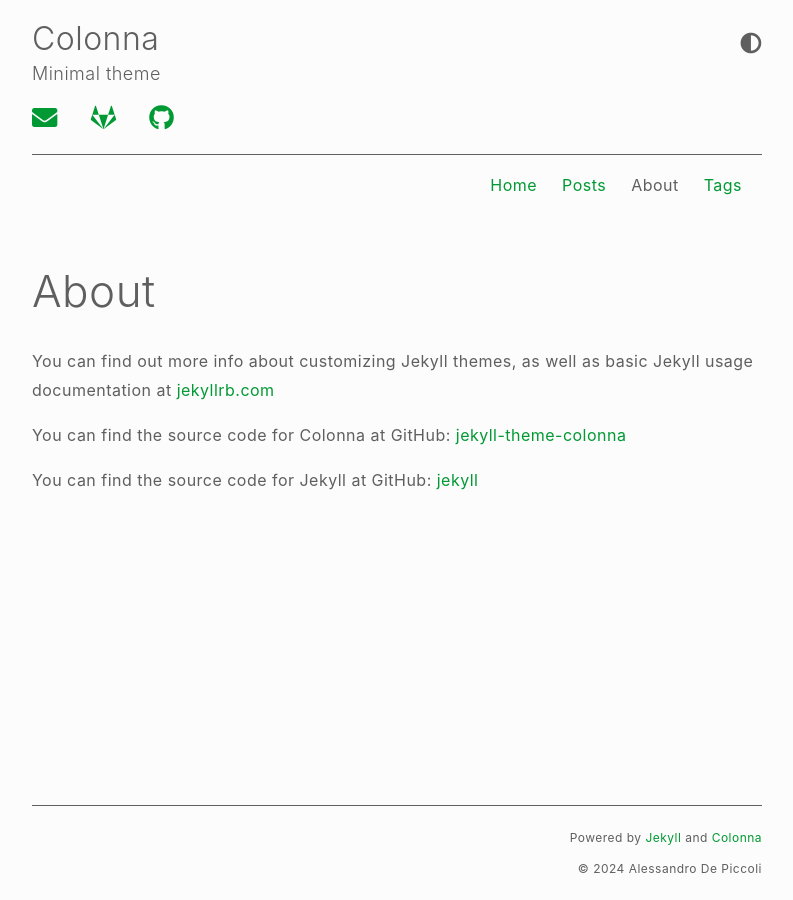
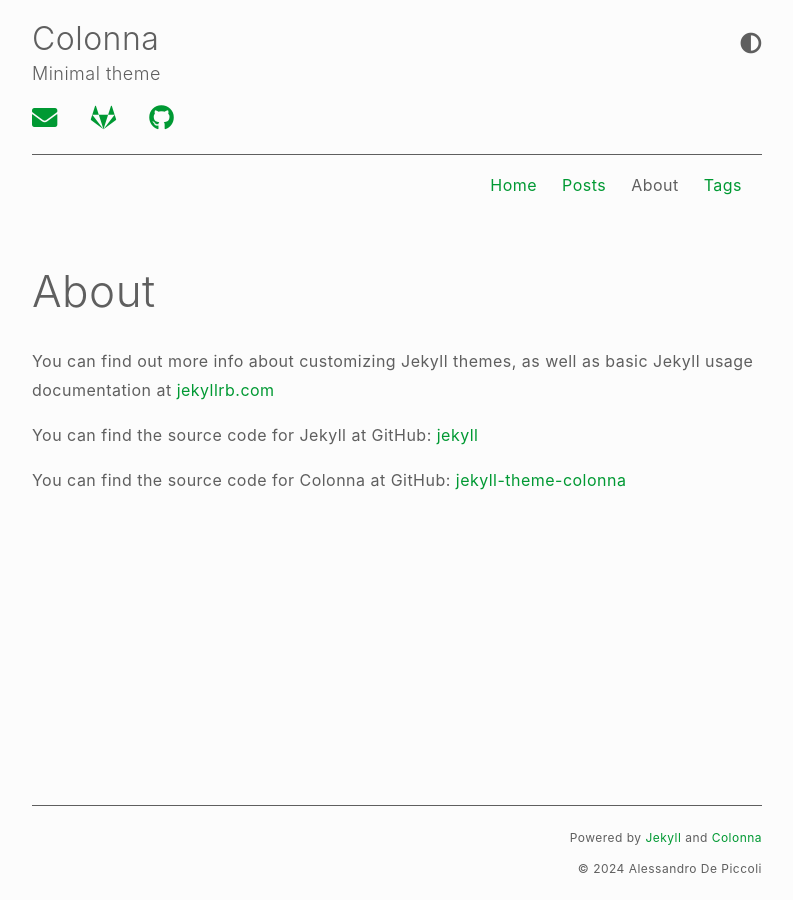
Before and after one commit to ale-depi/jekyll-theme-colonna, a Jekyll site: the page built from about.md, in a window 1280 px wide. Shown: the whole page, without its empty margins (243-1036 px from the left). Built offline with Jekyll 4.4.1, drawn with Linux system fonts in a browser that asks for light colours.

Commit message:
Fix some URLs
Some remaining URLs were still not relative. They have been fixed. The
About page has been refactored in the order of the content to be more
"bottom-up".

```diff
--- a/_includes/header.html
+++ b/_includes/header.html
@@ -43,7 +43,7 @@
     </a>
     <ul class="nav" id="navMenu">
       {% for item in site.menu %}
-      <li><a {% if item.url == page.url %}class="current"{% else %}href="{{ item.url }}"{% endif %} title="{{ item.name }}">{{ item.name }}</a></li>
+      <li><a {% if item.url == page.url %}class="current"{% else %}href="{{ item.url | relative_url }}"{% endif %} title="{{ item.name }}">{{ item.name }}</a></li>
       {% endfor %}
     </ul>
   </nav>
--- a/_includes/paginator.html
+++ b/_includes/paginator.html
@@ -7,7 +7,7 @@
     </li>
     <li class="page-item page-next">
     {% if paginator.next_page %}
-      <a href="{{ paginator.next_page_path }}" class="page-link" aria-label="Next"><span aria-hidden="true">Next page →</span></a>
+      <a href="{{ paginator.next_page_path | relative_url }}" class="page-link" aria-label="Next"><span aria-hidden="true">Next page →</span></a>
     {% endif %}
     </li>
   </ul>
--- a/_layouts/home.html
+++ b/_layouts/home.html
@@ -13,7 +13,7 @@
           <div class="meta">
             {{ post.date | date: "%Y/%m/%d" }}
           </div>
-          <a class="title" href="{{ post.url }}">{{ post.title }}</a> &mdash;
+          <a class="title" href="{{ post.url | relative_url }}">{{ post.title }}</a> &mdash;
           <span>
             {% if post.description %}
 	      {{ post.description }}
--- a/about.md
+++ b/about.md
@@ -6,8 +6,8 @@
 You can find out more info about customizing Jekyll themes, as well as basic
 Jekyll usage documentation at [jekyllrb.com](https://jekyllrb.com/)
 
-You can find the source code for Colonna at GitHub:
-[jekyll-theme-colonna](https://github.com/jekyll-theme-colonna)
-
 You can find the source code for Jekyll at GitHub:
 [jekyll](https://github.com/jekyll/jekyll)
+
+You can find the source code for Colonna at GitHub:
+[jekyll-theme-colonna](https://github.com/ale-depi/jekyll-theme-colonna)
```
